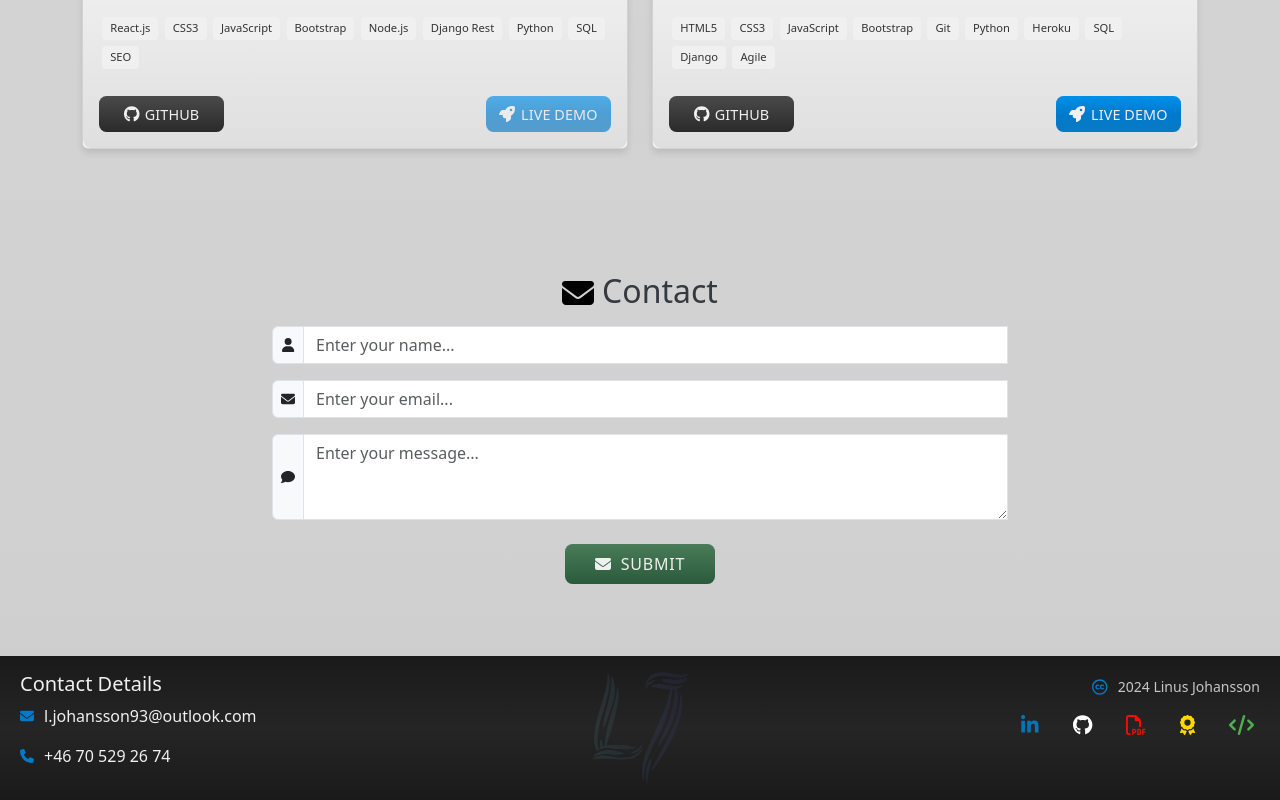
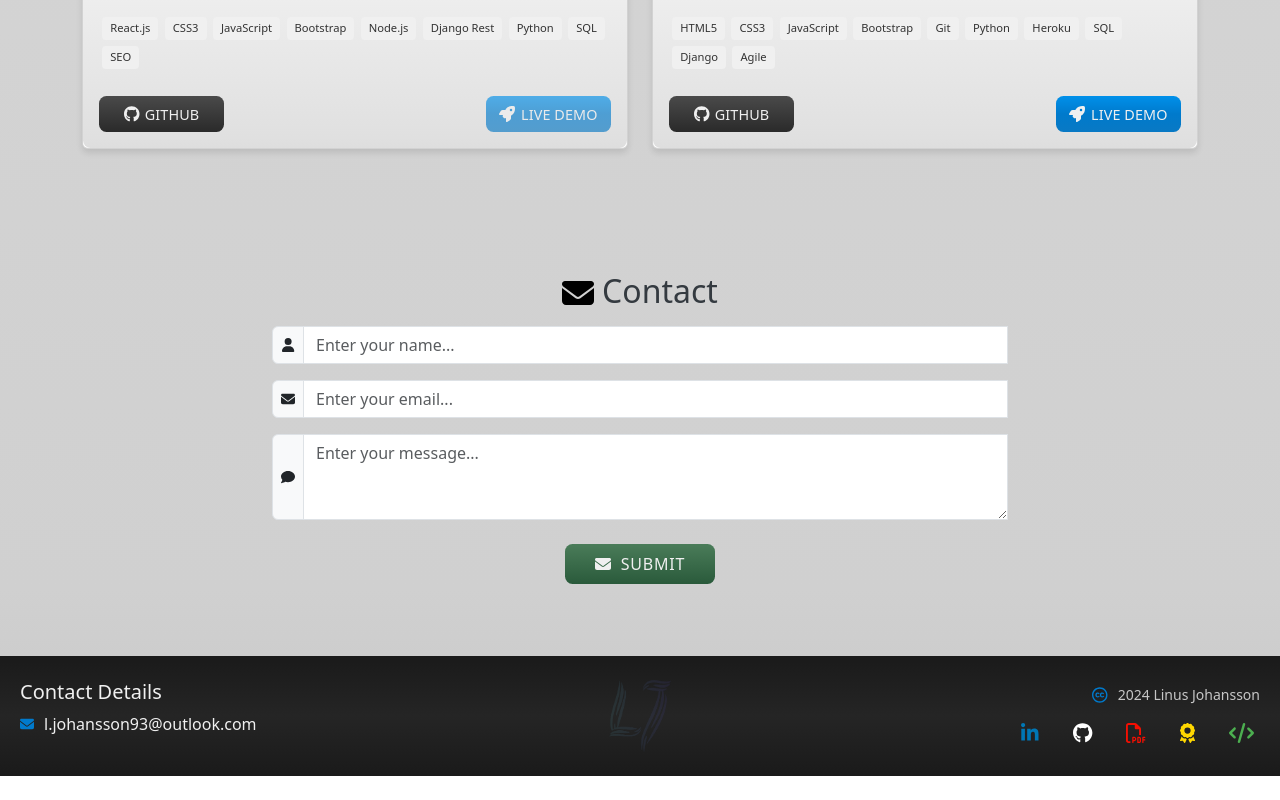
Before and after one commit to j0hanz/j0hanz-portfolio, a React (Create React App) app: page / in a window 1280 px wide. Shown: the part 3887-4687 px from the top of the page. After the commit the page ends 4663 px from the top, so only its background shows below. Built offline with nearby package versions, Linux system fonts and the light colour scheme.

Commit message:
Refactor Footer component styles and layout

```diff
--- a/src/components/Footer.js
+++ b/src/components/Footer.js
@@ -28,7 +28,7 @@ const Footer = () => {
   const handleModalClose = () => setShowModal(false);
 
   return (
-    <footer className={`py-3 ${styles.footerBg}`}>
+    <footer className={`py-4 ${styles.footerBg}`}>
       <Container fluid className={`px-2 ${appStyles.cardBgImage}`}>
         <Row className="mx-auto">
           <Col sm={6} className="mb-sm-0">
@@ -44,19 +44,6 @@ const Footer = () => {
                 className={`${styles.footerLink} text-decoration-none`}
               >
                 l.johansson93@outlook.com
-              </a>
-            </p>
-            <p>
-              <FontAwesomeIcon
-                icon={faPhone}
-                size="sm"
-                className={styles.footerIcon}
-              />
-              <a
-                href="tel:+46705292674"
-                className={`${styles.footerLink} text-decoration-none`}
-              >
-                +46 70 529 26 74
               </a>
             </p>
           </Col>
```
